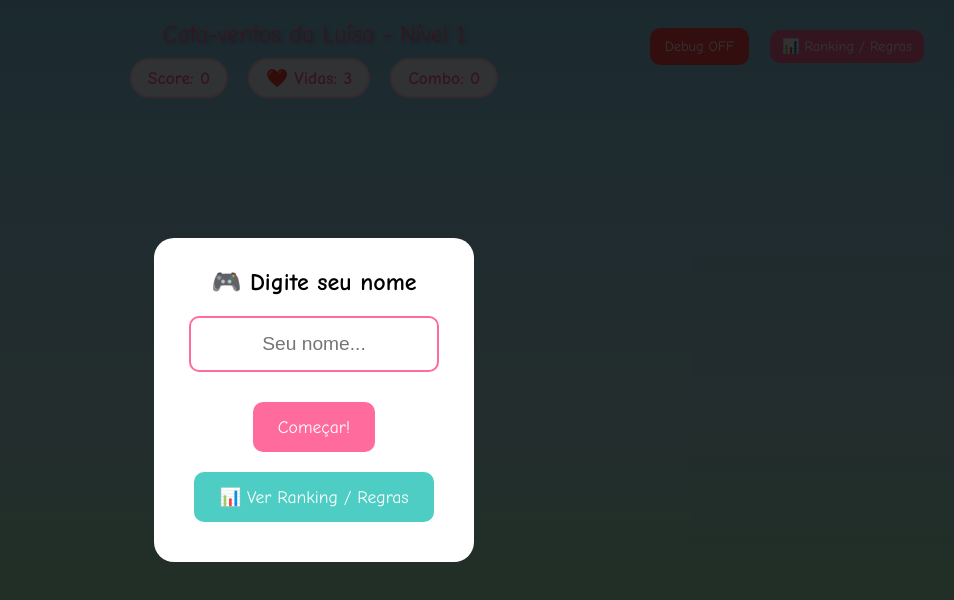
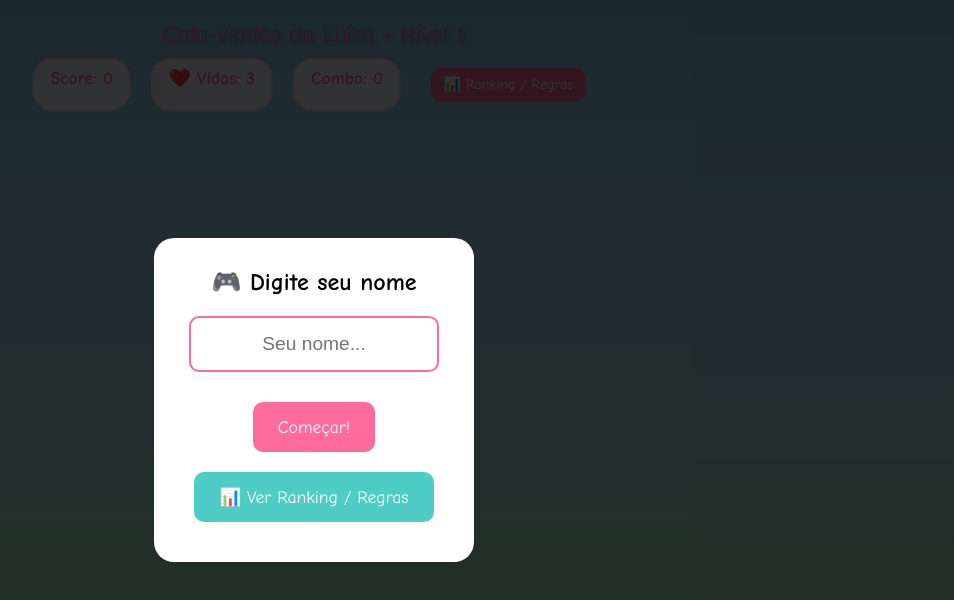
Before and after one commit to jeffw078/quizluisa, a website: page jogo.html in a window 1280 px wide. Shown: the whole page, without its empty margins (326-1280 px from the left). Drawn offline with nearby package versions, Linux system fonts and the light colour scheme.

Commit message:
Update jogo.html

```diff
--- a/jogo.html
+++ b/jogo.html
@@ -406,12 +406,13 @@
         <div class="stat-box">Score: <span id="score">0</span></div>
         <div class="stat-box">❤️ Vidas: <span id="lives">3</span></div>
         <div class="stat-box">Combo: <span id="combo">0</span></div>
+         <button class="btn" onclick="showRankingModal()" style="font-size: 0.9em; padding: 8px 12px;">📊 Ranking / Regras</button>
       </div>
     </div>
 
     <div class="debug-controls">
-      <button class="debug-btn" id="debugBtn" onclick="toggleDebug()">Debug OFF</button>
-      <button class="btn" onclick="showRankingModal()" style="font-size: 0.9em; padding: 8px 12px;">📊 Ranking / Regras</button>
+      <!--<button class="debug-btn" id="debugBtn" onclick="toggleDebug()">Debug OFF</button>-->
+
     </div>
   </div>
 
```
